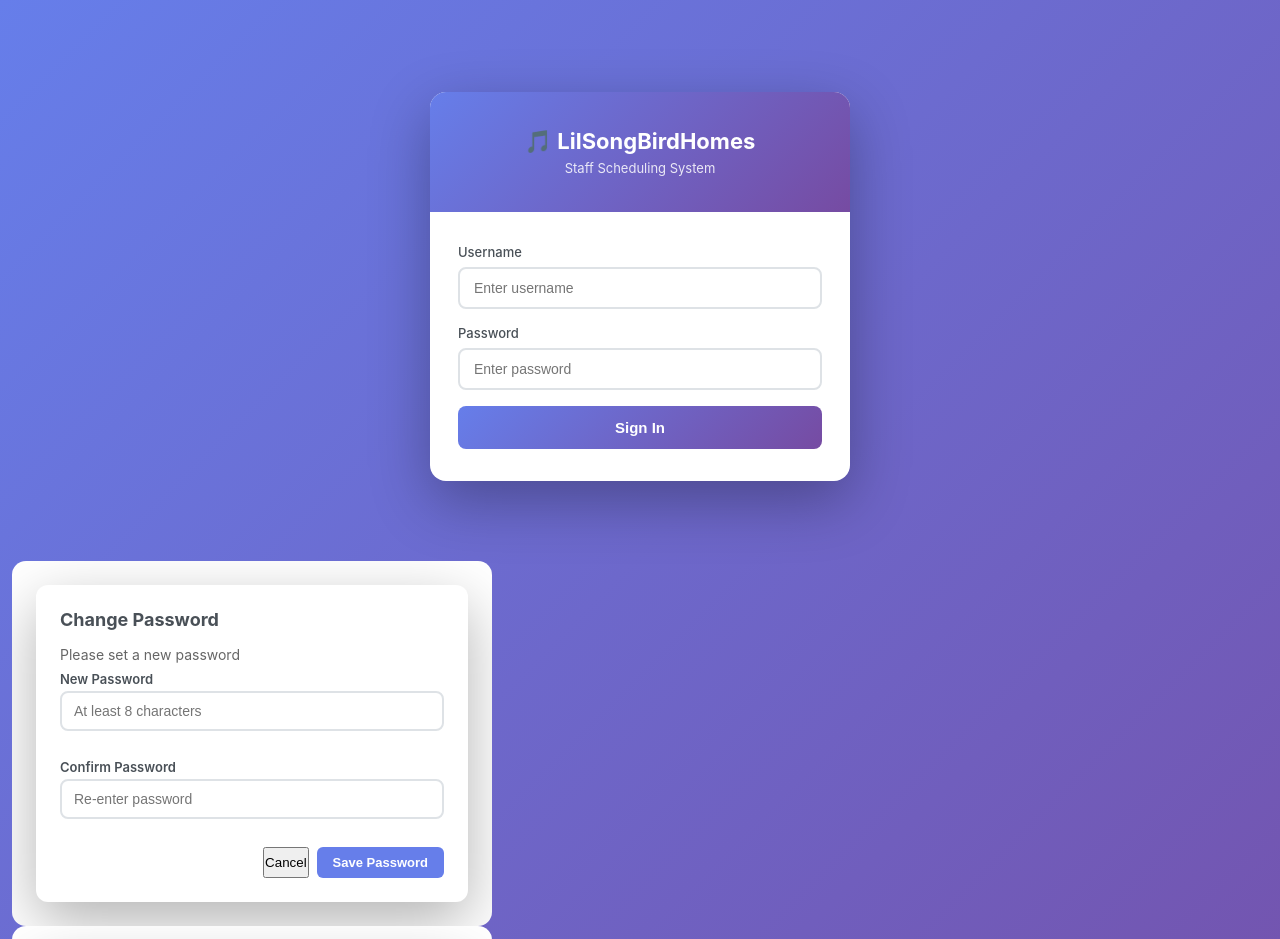
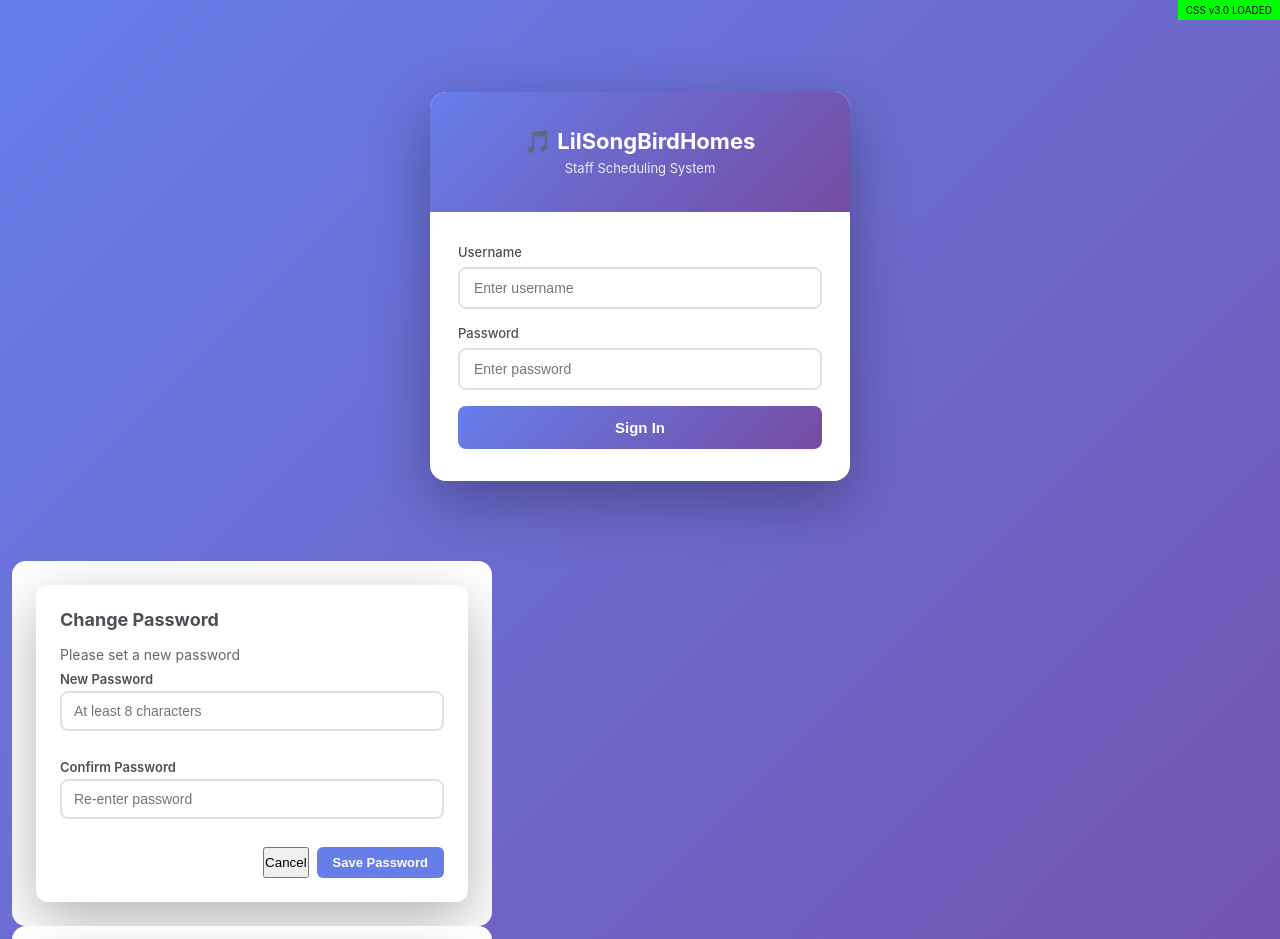
Before and after one commit to lilsongbirdhomes-creator/LSBH-SCHEDULER, a website: page public/index.html in a window 1280 px wide. Shown: the top 939 px of the page. Drawn offline with Linux system fonts and the light colour scheme; no server answers.

Commit message:
Update styles.css

```diff
--- a/public/styles.css
+++ b/public/styles.css
@@ -1,3 +1,15 @@
+/* CSS VERSION 3.0 - TEST MARKER */
+body::before {
+  content: "CSS v3.0 LOADED";
+  position: fixed;
+  top: 0;
+  right: 0;
+  background: lime;
+  color: black;
+  padding: 4px 8px;
+  font-size: 10px;
+  z-index: 99999;
+}
 *{margin:0;padding:0;box-sizing:border-box;}
 body{font-family:-apple-system,BlinkMacSystemFont,'Segoe UI',Roboto,sans-serif;background:linear-gradient(135deg,#667eea,#764ba2);min-height:100vh;padding:12px;}
 
```
